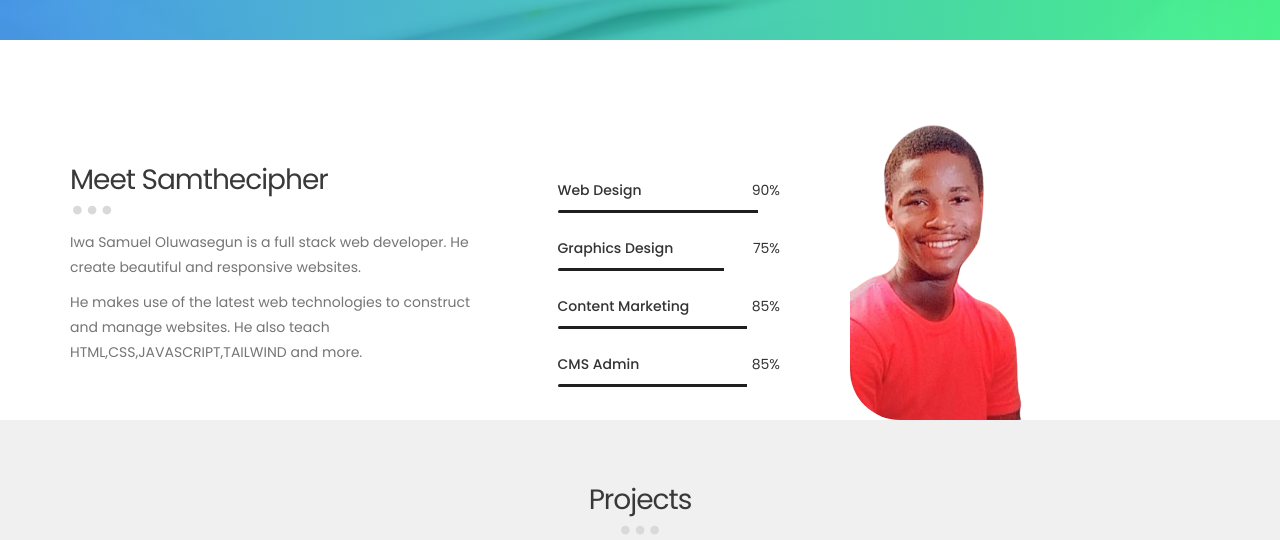
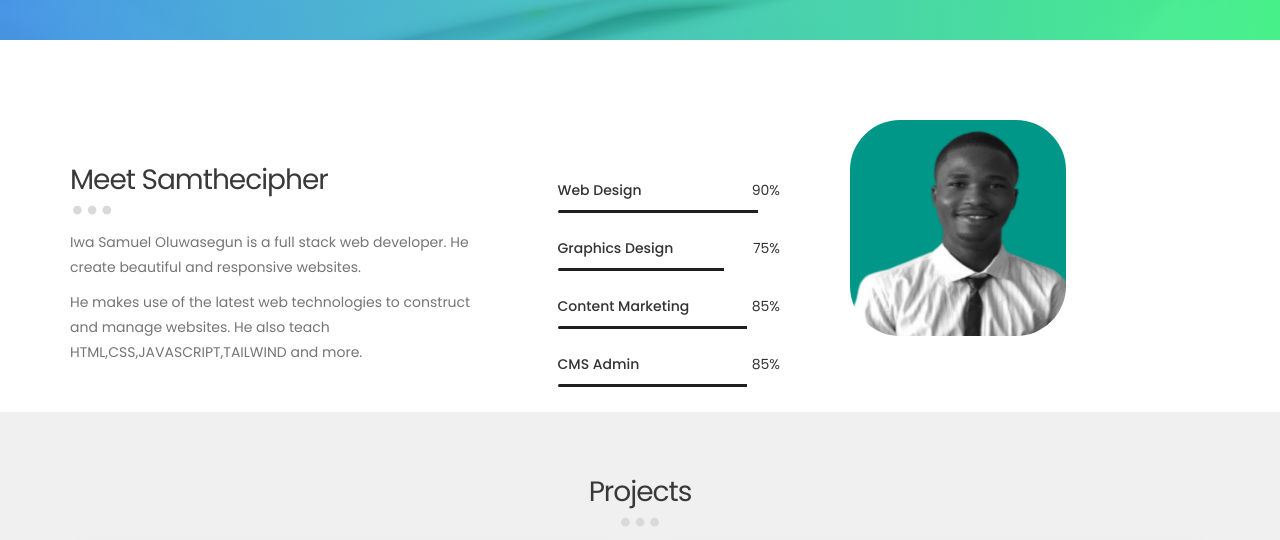
Before and after one commit to mastercyborg-debug/iwa-samuel, a plain HTML site: page index.html in a window 1280 px wide. Shown: the part 760-1300 px from the top of the page. Drawn offline with Linux system fonts and the light colour scheme.

Commit message:
Update index.html

```diff
--- a/index.html
+++ b/index.html
@@ -141,7 +141,7 @@
 
                     <div class="col-md-4 col-sm-12">
                          <div class="about-image">
-                              <img src="images/iwa samuel 2.png" class="img-responsive iwa-samuel" alt="">
+                              <img src="images/samthecipher.png" class="img-responsive iwa-samuel" alt="">
                          </div>
                     </div>
 
```
